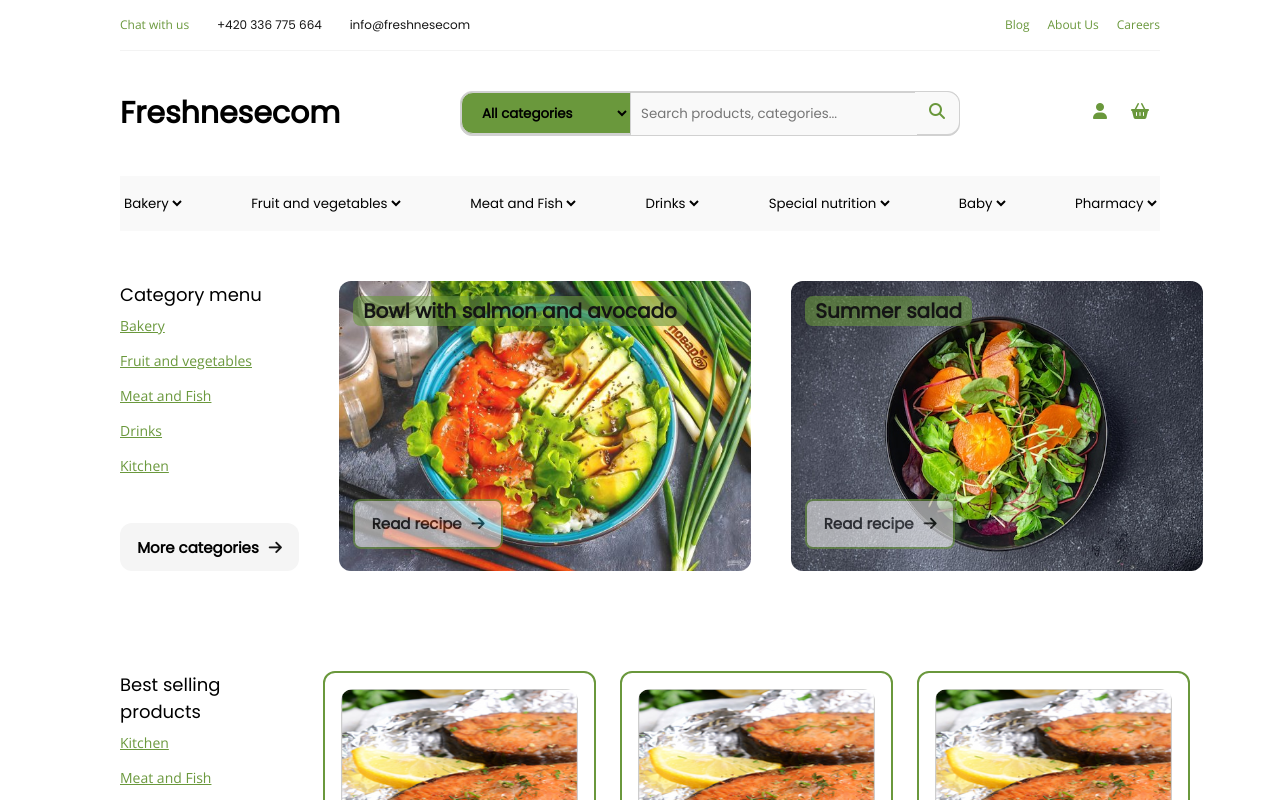
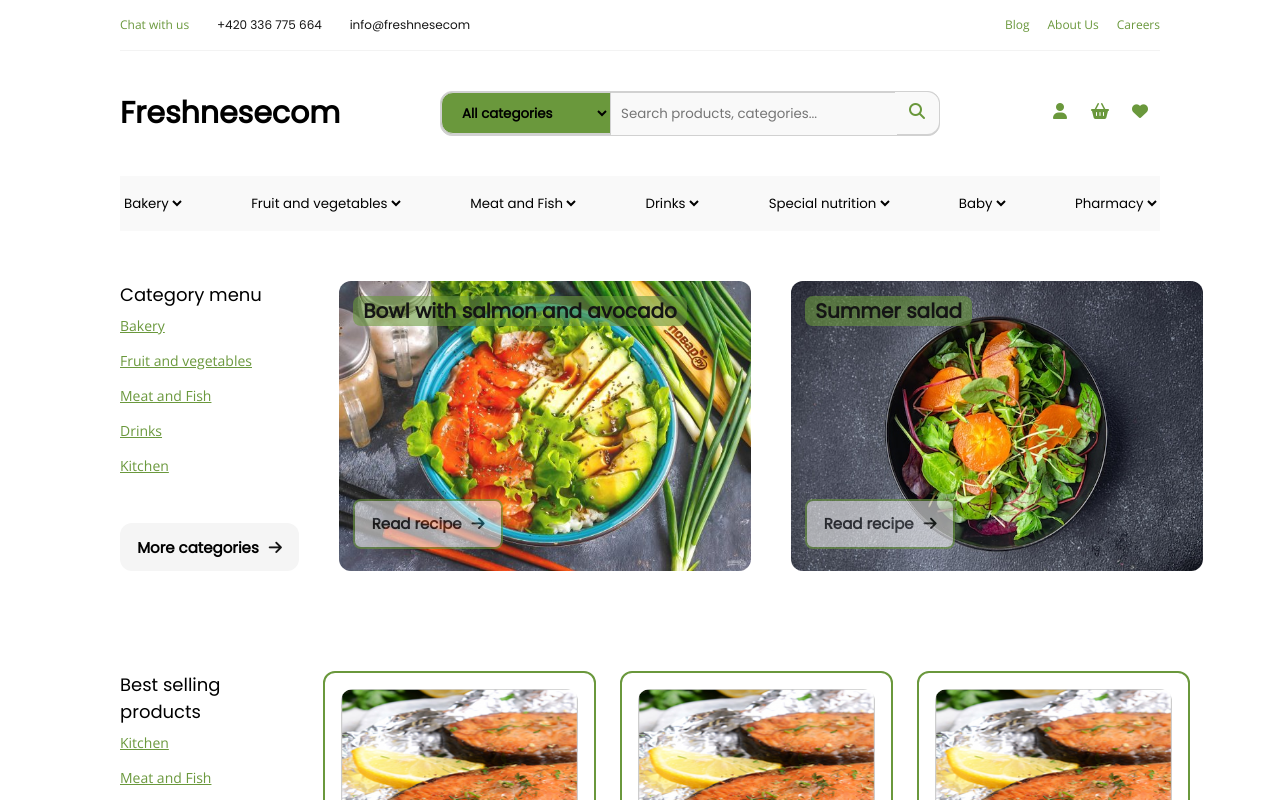
Before and after one commit to KasianKristina/online-store, a React (Create React App) app: page / in a window 1280 px wide. Shown: the top 800 px of the page. Built offline with nearby package versions, Linux system fonts and the light colour scheme.

Commit message:
fix icons

```diff
--- a/src/components/Header/Navigation/Navigation.jsx
+++ b/src/components/Header/Navigation/Navigation.jsx
@@ -34,6 +34,7 @@ export const Navigation = () => {
                 <button className={styles.person} onClick={() => setOpen(true)}></button>
                 <Modal open={open} onClose={() => setOpen(false)}><Authorization /></Modal>
                 <button className={styles.basket}></button>
+                <button className={styles.like}></button>
             </div>
 
         </div>
--- a/src/components/Header/Navigation/styles.module.css
+++ b/src/components/Header/Navigation/styles.module.css
@@ -80,7 +80,7 @@ form {
     font-family: inherit;
   }
 
-  .person, .basket {
+  .person, .basket, .like{
     width: 40px;
     height: 40px;
     border: none;
@@ -102,3 +102,10 @@ form {
     font-size: 16px;
     color: #6A983C;
   }
+
+  .like::before {
+    content: "\f004";
+    font-family: FontAwesome;
+    font-size: 16px;
+    color: #6A983C;
+  }
--- a/src/components/Product/styles.module.css
+++ b/src/components/Product/styles.module.css
@@ -54,7 +54,7 @@
     height: 36px;
     border: none;
     background-color: #ffffff;
-    color: #f21d1d;
+    color: #6A983C;
     margin-left: auto;
     cursor: pointer;
 }
@@ -63,4 +63,8 @@
     content: "\f004";
     font-family: FontAwesome;
     font-size: 17px;
-  }
+}
+
+.like:hover {
+    color:#f21d1d;
+}
```
